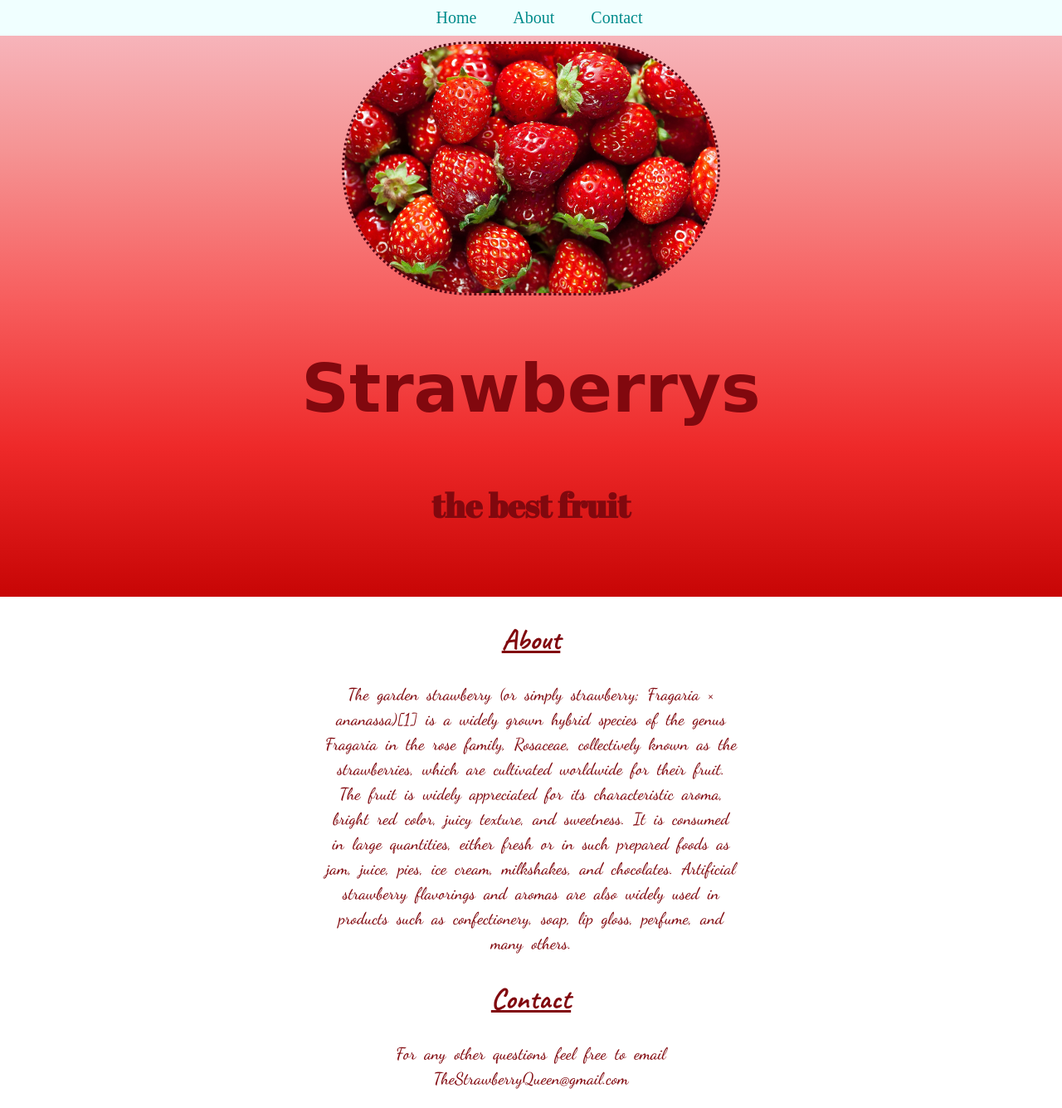
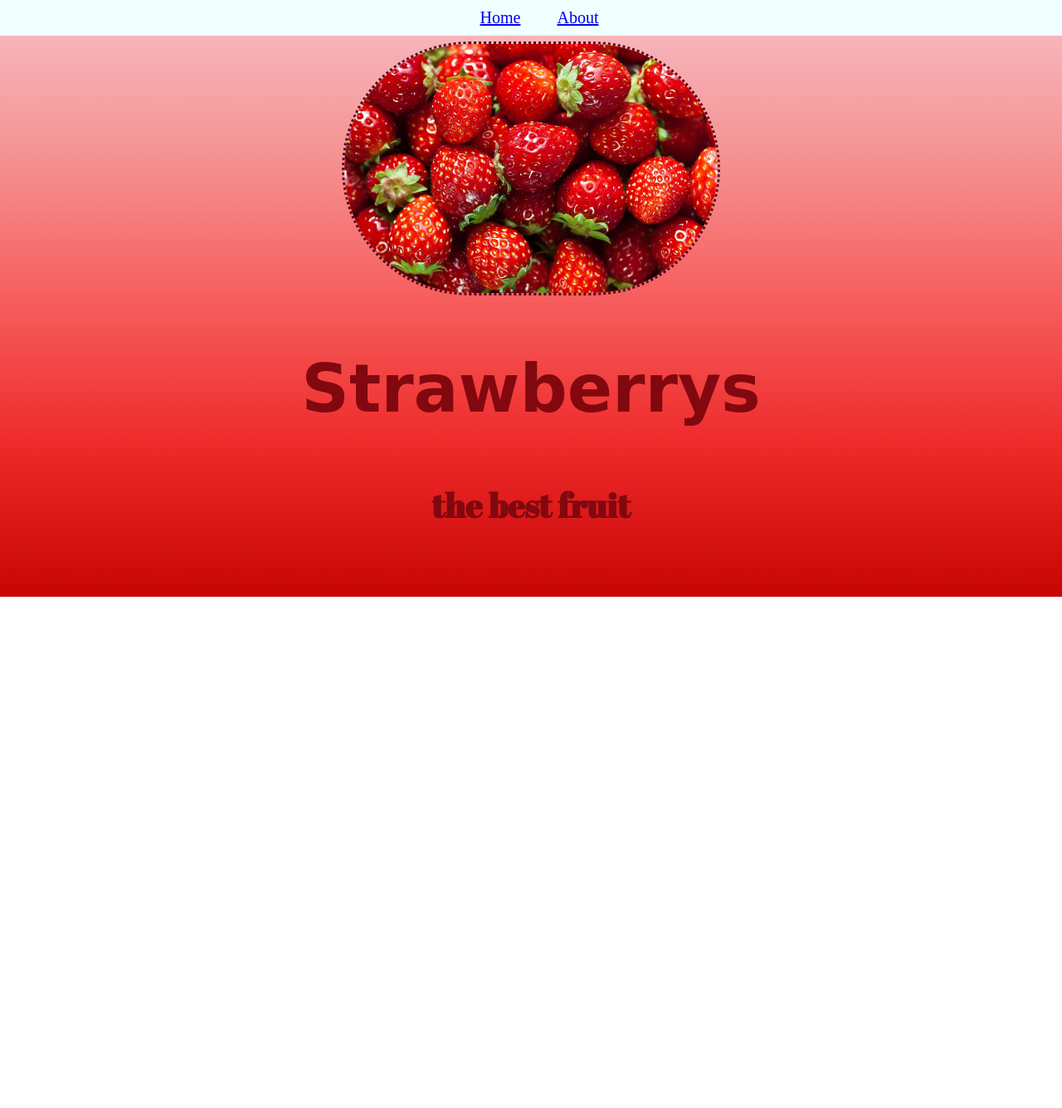
Before and after one commit to blossom-art/my_website, a plain HTML site: page index.html in a window 1280 px wide. Shown: the whole page at 83% size. After the commit the page ends 800 px from the top, so only its background shows below. Drawn offline with Linux system fonts and the light colour scheme; a web font is replaced by a local one.

Commit message:
finish almost

```diff
--- a/index.html
+++ b/index.html
@@ -16,9 +16,9 @@
 
 
     <ul>
-<li><a src="#">Home</a></li>
-<li><a src="#about">About</a></li>
-<li><a scr="#contact">Contact</a></li>
+<li><a href="index.html">Home</a></li>
+<li><a href="about.html">About</a></li>
+
 
 
 
@@ -32,15 +32,3 @@
     <h1 id="title1">Strawberrys</h1>
     <h2 id="title2">the best fruit</h2>
  </section>
- <section id="about">
-    <h2 class="sub_heading">About</h2>
-    <p>The garden strawberry (or simply strawberry; Fragaria × ananassa)[1] is a widely grown hybrid species of the genus Fragaria in the rose family, Rosaceae,
-      collectively known as the strawberries, which are cultivated worldwide for their fruit. The fruit is widely appreciated for its characteristic aroma, bright
-      red color, juicy texture, and sweetness. It is consumed in large quantities, either fresh or in such prepared foods as jam, juice, pies, ice cream, milkshakes,
-      and chocolates. Artificial strawberry flavorings and aromas are also widely used in products such as confectionery, soap, lip gloss, perfume, and many others.</p>
-    </section>
-    <section id="#contact">
-       <h2 class="sub_heading">Contact</h2>
-       <p>For any other questions feel free to email TheStrawberryQueen@gmail.com</p>
-       </center>
-       </body>
--- a/style.css
+++ b/style.css
@@ -71,3 +71,9 @@ li:hover{
   text-decoration:underline ;
   font-size:25px ;
 }
+
+#about{
+
+  background:linear-gradient(#f7bec6,#f59494,#f75e5e,#ee2929,#c70505) ;
+  padding:50px ;
+}
```
Also changed, not shown: about.html (added, +34 -0 lines).
